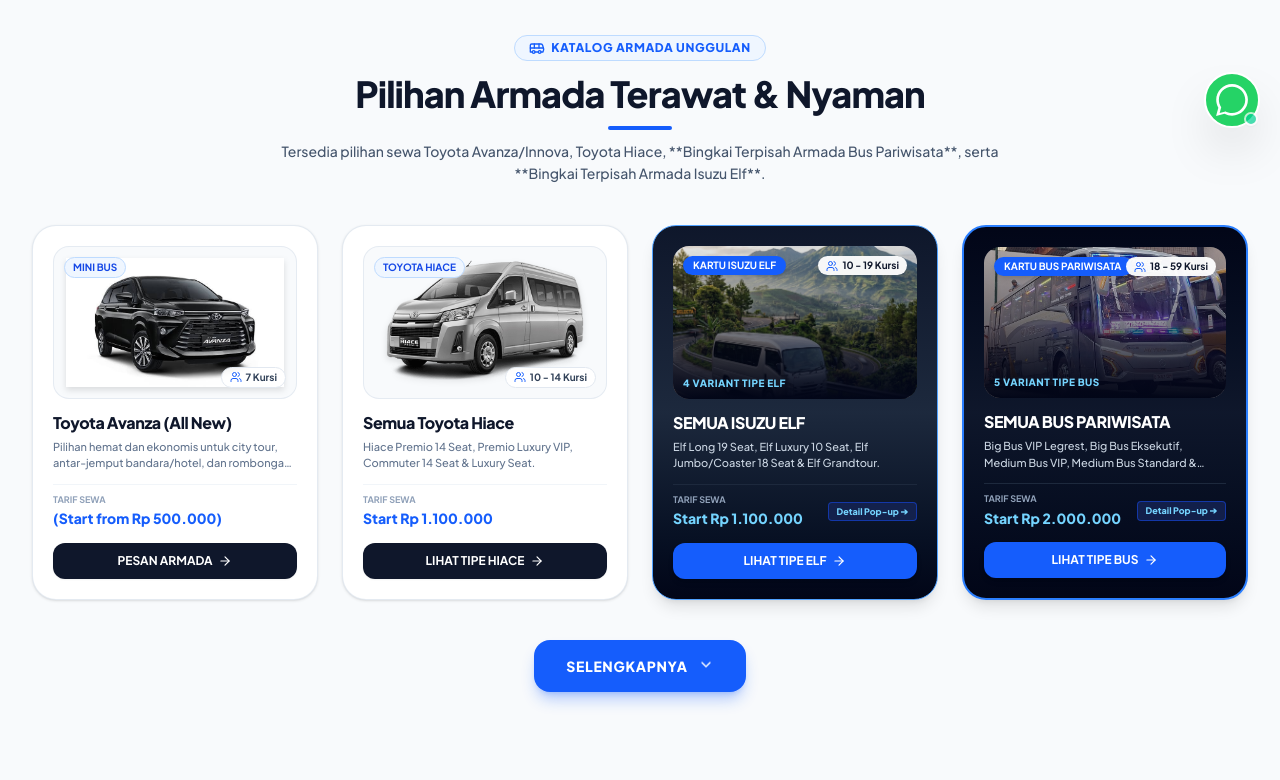
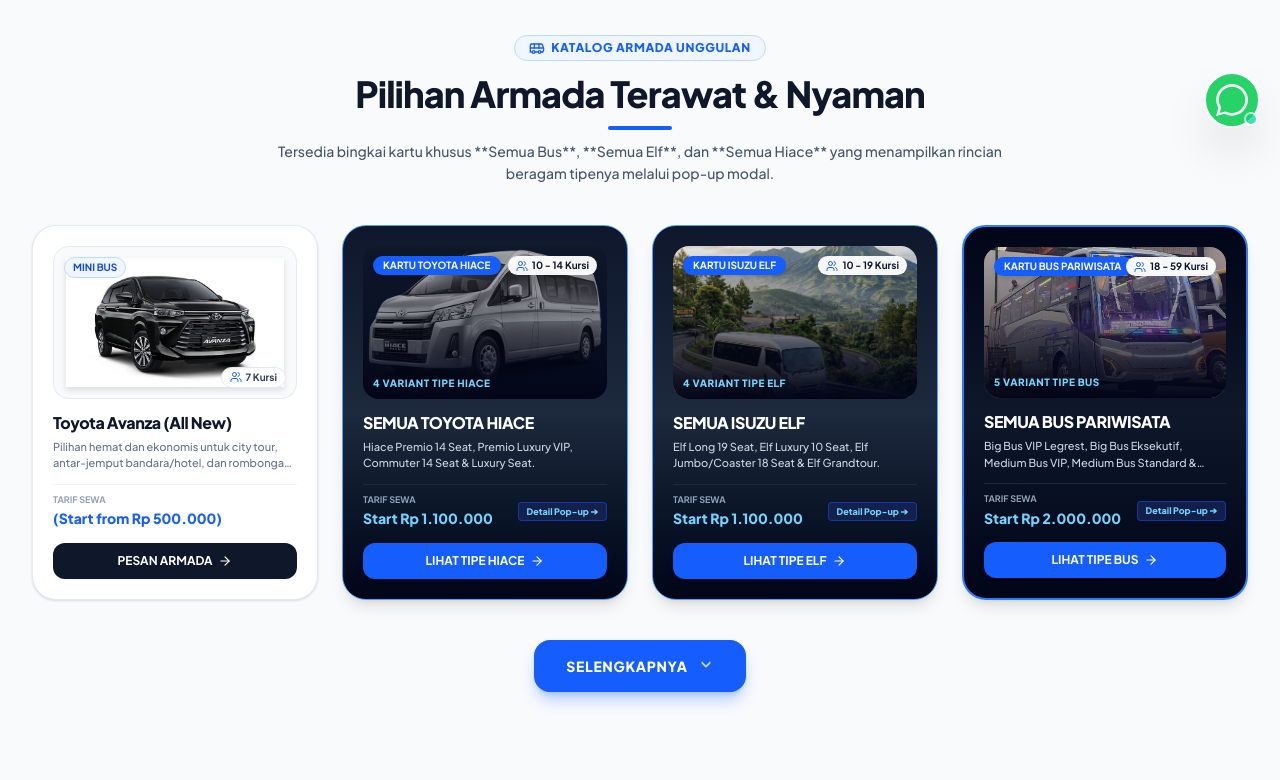
Before and after one commit to Reggyzul/siaga-tour, a React (Vite) app: page / in a window 1280 px wide. Shown: the part 652-1432 px from the top of the page. Built offline with nearby package versions, Linux system fonts and the light colour scheme; a web font is replaced by a local one.

Commit message:
Jadikan armada Hiace satu kartu kategori yang membuka pop-up rincian tipe tanpa gambar

```diff
--- a/src/components/HomePreviews.tsx
+++ b/src/components/HomePreviews.tsx
@@ -23,13 +23,12 @@
 
   // Get specific car items for display
   const avanza = CARS.find(c => c.id === 'avanza') || CARS[0];
-  const hiace = CARS.find(c => c.id === 'hiace-premio-14') || CARS[2];
   const displayedPackages = TOUR_PACKAGES.slice(0, 6);
 
   return (
     <div className="space-y-16 py-12 bg-slate-50 border-b border-slate-200/80">
 
-      {/* 1. KATALOG ARMADA UNGGULAN (KARTU BUS DAN ELF DIPISAHKAN) */}
+      {/* 1. KATALOG ARMADA UNGGULAN (KARTU BUS, ELF, DAN HIACE DALAM BINGKAI KATEGORI MODAL POP-UP) */}
       <section id="cars-preview" className="max-w-7xl mx-auto px-4 sm:px-6 lg:px-8 text-left">
         {/* Section Heading */}
         <div className="text-center max-w-3xl mx-auto mb-10 space-y-2.5">
@@ -45,11 +44,11 @@
           <div className="w-16 h-1 bg-blue-600 mx-auto rounded-full" />
 
           <p className="font-sans text-slate-600 text-xs sm:text-sm leading-relaxed font-medium">
-            Tersedia pilihan sewa Toyota Avanza/Innova, Toyota Hiace, **Bingkai Terpisah Armada Bus Pariwisata**, serta **Bingkai Terpisah Armada Isuzu Elf**.
+            Tersedia bingkai kartu khusus **Semua Bus**, **Semua Elf**, dan **Semua Hiace** yang menampilkan rincian beragam tipenya melalui pop-up modal.
           </p>
         </div>
 
-        {/* Fleet Grid: 4 Cards (Bus & Elf Dipisahkan) */}
+        {/* Fleet Grid: 4 Cards (Bus, Elf, Hiace masing-masing 1 kartu dengan Pop-Up) */}
         <div className="grid grid-cols-1 md:grid-cols-2 lg:grid-cols-4 gap-6 sm:gap-6">
 
           {/* Card 1: Avanza & Innova MPV */}
@@ -89,44 +88,63 @@
             </div>
           </motion.div>
 
-          {/* Card 2: Toyota Hiace */}
+          {/* Card 2: KARTU KHUSUS — SEMUA TOYOTA HIACE */}
           <motion.div
             initial={{ opacity: 0, y: 20 }}
             whileInView={{ opacity: 1, y: 0 }}
             viewport={{ once: true }}
             transition={{ delay: 0.08 }}
             onClick={() => setActiveModalCategory('hiace')}
-            className="bg-white border border-slate-200/90 rounded-3xl p-5 shadow-sm hover:shadow-xl transition-all duration-300 flex flex-col justify-between group relative overflow-hidden cursor-pointer text-left"
+            className="bg-gradient-to-b from-slate-900 via-slate-800 to-slate-950 border border-blue-400 rounded-3xl p-5 shadow-lg hover:shadow-2xl transition-all duration-300 flex flex-col justify-between group relative overflow-hidden cursor-pointer text-left text-white"
           >
             <div className="space-y-3">
-              <div className="relative rounded-2xl overflow-hidden bg-slate-50 border border-slate-200/80 aspect-[16/10] flex items-center justify-center p-3">
-                <img src={hiace.image} alt={hiace.name} className="w-full h-auto object-contain max-h-[140px] drop-shadow-md group-hover:scale-105 transition-transform duration-500" />
-                <div className="absolute top-2.5 left-2.5 bg-blue-50 text-blue-700 border border-blue-200 font-display font-bold text-[10px] uppercase px-2 py-0.5 rounded-full">
-                  TOYOTA HIACE
+              <div className="relative rounded-2xl overflow-hidden bg-slate-900 aspect-[16/10] flex items-center justify-center">
+                <img src="/hiace_premio.avif" alt="Semua Toyota Hiace" className="w-full h-full object-cover opacity-90 group-hover:scale-108 transition-transform duration-500" />
+                <div className="absolute inset-0 bg-gradient-to-t from-slate-950 via-slate-950/40 to-transparent" />
+
+                <div className="absolute top-2.5 left-2.5 bg-blue-600 text-white font-display font-bold text-[10px] uppercase px-2.5 py-0.5 rounded-full shadow-md">
+                  KARTU TOYOTA HIACE
                 </div>
-                <div className="absolute bottom-2.5 right-2.5 bg-white/95 text-slate-700 font-sans text-[10px] font-bold px-2 py-0.5 rounded-full border border-slate-200 flex items-center gap-1">
+
+                <div className="absolute top-2.5 right-2.5 bg-white/95 text-slate-900 font-sans text-[10px] font-bold px-2 py-0.5 rounded-full flex items-center gap-1">
                   <Users className="w-3 h-3 text-blue-600" />
                   <span>10 - 14 Kursi</span>
                 </div>
+
+                <div className="absolute bottom-2 left-2.5 right-2.5 text-white">
+                  <span className="text-[10px] font-extrabold uppercase text-sky-300 block tracking-wider">
+                    4 VARIANT TIPE HIACE
+                  </span>
+                </div>
               </div>
+
               <div>
-                <h3 className="font-display font-black text-base text-slate-900 tracking-tight">Semua Toyota Hiace</h3>
-                <p className="text-[11px] text-slate-500 font-medium line-clamp-2 mt-1">Hiace Premio 14 Seat, Premio Luxury VIP, Commuter 14 Seat &amp; Luxury Seat.</p>
+                <h3 className="font-display font-black text-base text-white tracking-tight uppercase group-hover:text-sky-300 transition-colors">
+                  Semua Toyota Hiace
+                </h3>
+                <p className="text-[11px] text-slate-300 font-medium line-clamp-2 mt-1">
+                  Hiace Premio 14 Seat, Premio Luxury VIP, Commuter 14 Seat &amp; Luxury Seat.
+                </p>
               </div>
-              <div className="pt-2 border-t border-slate-100 flex items-center justify-between">
+
+              <div className="pt-2 border-t border-slate-800 flex items-center justify-between">
                 <div>
                   <span className="text-[9px] font-bold text-slate-400 uppercase block">Tarif Sewa</span>
-                  <span className="font-display font-black text-sm text-blue-600">Start Rp 1.100.000</span>
+                  <span className="font-display font-black text-sm text-sky-300">Start Rp 1.100.000</span>
                 </div>
+                <span className="text-[9px] font-extrabold text-sky-300 bg-blue-950/80 px-2 py-0.5 rounded border border-blue-700/60">
+                  Detail Pop-up ➔
+                </span>
               </div>
             </div>
+
             <div className="pt-3">
               <button
                 onClick={(e) => {
                   e.stopPropagation();
                   setActiveModalCategory('hiace');
                 }}
-                className="w-full bg-slate-900 hover:bg-blue-600 text-white font-display font-bold text-xs uppercase py-2.5 px-3 rounded-xl shadow-xs transition-colors flex items-center justify-center gap-1.5 cursor-pointer"
+                className="w-full bg-blue-600 hover:bg-blue-700 text-white font-display font-bold text-xs uppercase py-2.5 px-3 rounded-xl shadow-md transition-colors flex items-center justify-center gap-1.5 cursor-pointer"
               >
                 <span>Lihat Tipe Hiace</span>
                 <ArrowRight className="w-3.5 h-3.5" />
@@ -134,7 +152,7 @@
             </div>
           </motion.div>
 
-          {/* Card 3: DIPISAHKAN — SEMUA ISUZU ELF */}
+          {/* Card 3: KARTU KHUSUS — SEMUA ISUZU ELF */}
           <motion.div
             initial={{ opacity: 0, y: 20 }}
             whileInView={{ opacity: 1, y: 0 }}
@@ -198,7 +216,7 @@
             </div>
           </motion.div>
 
-          {/* Card 4: DIPISAHKAN — SEMUA BUS PARIWISATA */}
+          {/* Card 4: KARTU KHUSUS — SEMUA BUS PARIWISATA */}
           <motion.div
             initial={{ opacity: 0, y: 20 }}
             whileInView={{ opacity: 1, y: 0 }}
@@ -387,7 +405,7 @@
         </div>
       </section>
 
-      {/* POPUP MODAL (TEXT ONLY, NO IMAGES IN POPUP) FOR BUS / ELF / HIACE */}
+      {/* POPUP MODAL (STRICTLY TEXT ONLY, NO IMAGES IN POPUP) FOR BUS / ELF / HIACE */}
       <FleetTypeModal
         category={activeModalCategory}
         onClose={() => setActiveModalCategory(null)}
--- a/src/components/TransportRentPage.tsx
+++ b/src/components/TransportRentPage.tsx
@@ -14,10 +14,9 @@
 
 export default function TransportRentPage({ onSelectCar, lang, onNavigateHome }: TransportRentPageProps) {
   const [activeModalCategory, setActiveModalCategory] = useState<FleetTypeCategory | null>(null);
-  const [filterCategory, setFilterCategory] = useState<string>('all');
   const t = TRANSLATIONS[lang];
 
-  // Individual cars (Avanza, Innova)
+  // Individual MPV cars (Avanza, Innova)
   const mpvCars = CARS.filter(c => c.category === 'Mini Bus');
 
   const handleWhatsAppBooking = (carName: string) => {
@@ -65,14 +64,14 @@
           </h2>
           <div className="w-16 h-1 bg-blue-600 mx-auto rounded-full" />
           <p className="font-sans text-slate-600 text-xs sm:text-sm leading-relaxed font-medium">
-            Siaga Tour menyediakan pilihan sewa kendaraan Toyota Avanza/Innova, Toyota Hiace, **Bingkai Terpisah Armada Bus Pariwisata**, serta **Bingkai Terpisah Armada Isuzu Elf**.
+            Siaga Tour menyediakan bingkai kartu khusus **Semua Bus**, **Semua Elf**, dan **Semua Hiace** yang menampilkan rincian beragam tipenya melalui pop-up modal.
           </p>
         </div>
 
-        {/* 4 CATEGORY / FLEET CARDS GRID (BUS DAN ELF DIPISAHKAN) */}
+        {/* 4 CATEGORY / FLEET CARDS GRID (BUS, ELF, HIACE & MPV) */}
         <div className="grid grid-cols-1 md:grid-cols-2 lg:grid-cols-3 gap-8">
 
-          {/* CARD 1: DIPISAHKAN — SEMUA BUS PARIWISATA */}
+          {/* CARD 1: SEMUA BUS PARIWISATA */}
           <motion.div
             initial={{ opacity: 0, y: 25 }}
             whileInView={{ opacity: 1, y: 0 }}
@@ -146,7 +145,7 @@
             </div>
           </motion.div>
 
-          {/* CARD 2: DIPISAHKAN — SEMUA ISUZU ELF */}
+          {/* CARD 2: SEMUA ISUZU ELF */}
           <motion.div
             initial={{ opacity: 0, y: 25 }}
             whileInView={{ opacity: 1, y: 0 }}
@@ -221,14 +220,14 @@
             </div>
           </motion.div>
 
-          {/* CARD 3: TOYOTA HIACE */}
+          {/* CARD 3: SEMUA TOYOTA HIACE */}
           <motion.div
             initial={{ opacity: 0, y: 25 }}
             whileInView={{ opacity: 1, y: 0 }}
             viewport={{ once: true }}
             transition={{ delay: 0.16 }}
             onClick={() => setActiveModalCategory('hiace')}
-            className="bg-white border border-slate-200/90 rounded-3xl overflow-hidden shadow-md hover:shadow-2xl transition-all duration-300 flex flex-col justify-between group cursor-pointer text-left"
+            className="bg-gradient-to-b from-slate-950 via-slate-900 to-slate-950 border-2 border-blue-500 rounded-3xl overflow-hidden shadow-xl hover:shadow-2xl transition-all duration-300 flex flex-col justify-between group cursor-pointer text-left text-white"
           >
             <div className="space-y-4">
               <div className="relative aspect-[16/10] overflow-hidden bg-slate-900">
@@ -237,10 +236,10 @@
                   alt="Semua Toyota Hiace"
                   className="w-full h-full object-cover group-hover:scale-110 transition-transform duration-700 opacity-90"
                 />
-                <div className="absolute inset-0 bg-gradient-to-t from-slate-950/90 via-slate-950/30 to-transparent" />
+                <div className="absolute inset-0 bg-gradient-to-t from-slate-950 via-slate-950/40 to-transparent" />
 
                 <div className="absolute top-3 left-3 bg-blue-600 text-white font-display font-extrabold text-[10px] uppercase px-3 py-1 rounded-full shadow-md">
-                  TOYOTA HIACE
+                  KARTU TOYOTA HIACE
                 </div>
 
                 <div className="absolute top-3 right-3 bg-white/95 text-slate-900 font-sans text-[10px] font-bold px-2.5 py-1 rounded-full border border-slate-200 flex items-center gap-1 shadow-sm">
@@ -257,21 +256,21 @@
               </div>
 
               <div className="p-5 pt-1 space-y-3">
-                <p className="font-sans text-xs text-slate-600 font-medium leading-relaxed">
+                <p className="font-sans text-xs text-slate-300 font-medium leading-relaxed">
                   Toyota Hiace Premio 14 Seat, Hiace Premio Luxury VIP, Hiace Commuter 14 Seat &amp; Hiace Commuter Luxury Seat.
                 </p>
 
-                <span className="text-[10px] font-extrabold uppercase tracking-wider text-blue-600 block">
+                <span className="text-[10px] font-extrabold uppercase tracking-wider text-sky-400 block">
                   4 Variant Tipe Hiace Tersedia
                 </span>
 
-                <div className="space-y-1.5 text-xs text-slate-700 font-semibold">
+                <div className="space-y-1.5 text-xs text-slate-300 font-semibold">
                   <div className="flex items-center gap-2">
-                    <CheckCircle2 className="w-3.5 h-3.5 text-green-600 shrink-0" />
+                    <CheckCircle2 className="w-3.5 h-3.5 text-green-400 shrink-0" />
                     <span>Hiace Premio 14 Seat Dual Zone Silent Kabin</span>
                   </div>
                   <div className="flex items-center gap-2">
-                    <CheckCircle2 className="w-3.5 h-3.5 text-green-600 shrink-0" />
+                    <CheckCircle2 className="w-3.5 h-3.5 text-green-400 shrink-0" />
                     <span>Hiace Commuter 14 Seat &amp; Luxury Leather</span>
                   </div>
                 </div>
@@ -284,9 +283,9 @@
                   e.stopPropagation();
                   setActiveModalCategory('hiace');
                 }}
-                className="w-full bg-slate-900 hover:bg-blue-600 text-white font-sans font-bold text-xs uppercase py-3.5 px-4 rounded-xl shadow-md transition-all flex items-center justify-center gap-2 cursor-pointer"
+                className="w-full bg-blue-600 hover:bg-blue-700 text-white font-sans font-bold text-xs uppercase py-3.5 px-4 rounded-xl shadow-md transition-all flex items-center justify-center gap-2 cursor-pointer"
               >
-                <MessageCircle className="w-4 h-4 fill-current shrink-0" />
+                <Bus className="w-4 h-4" />
                 <span>Lihat Pop-up Tipe Hiace</span>
               </button>
             </div>
```
